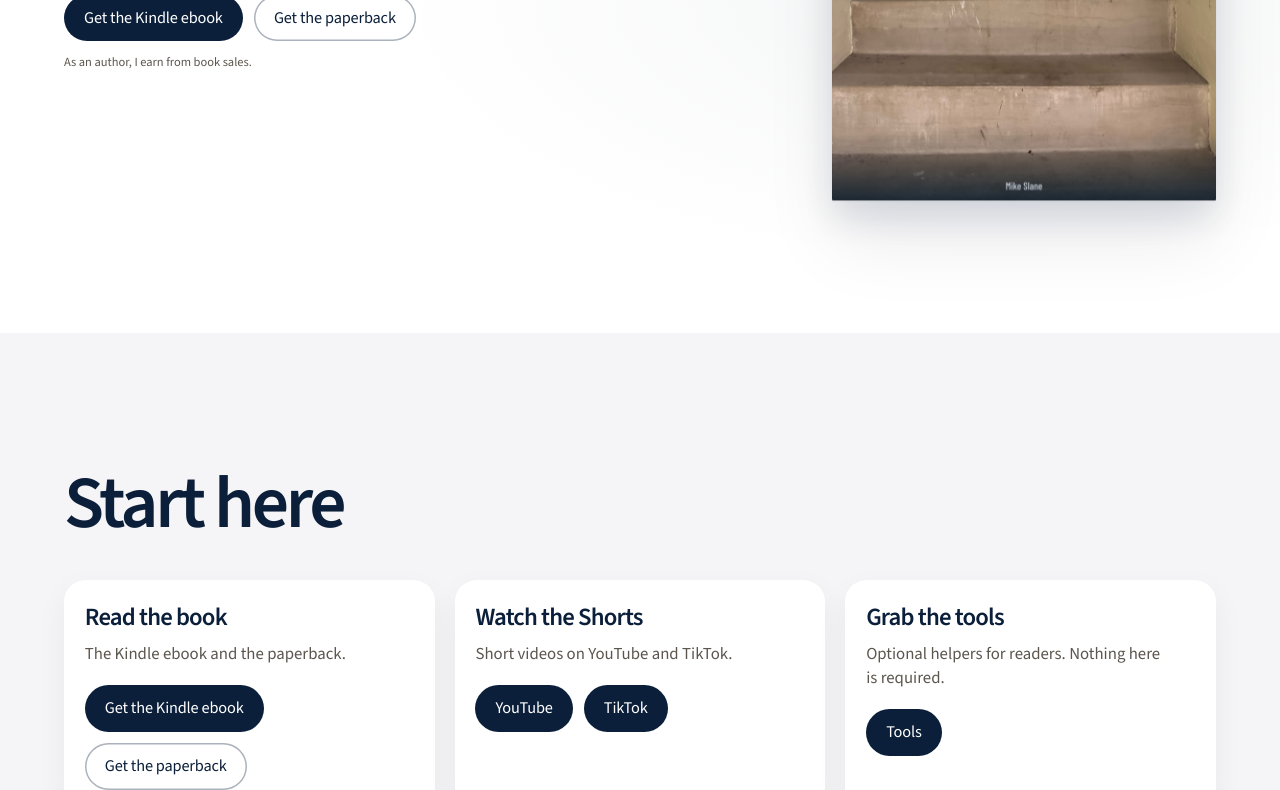
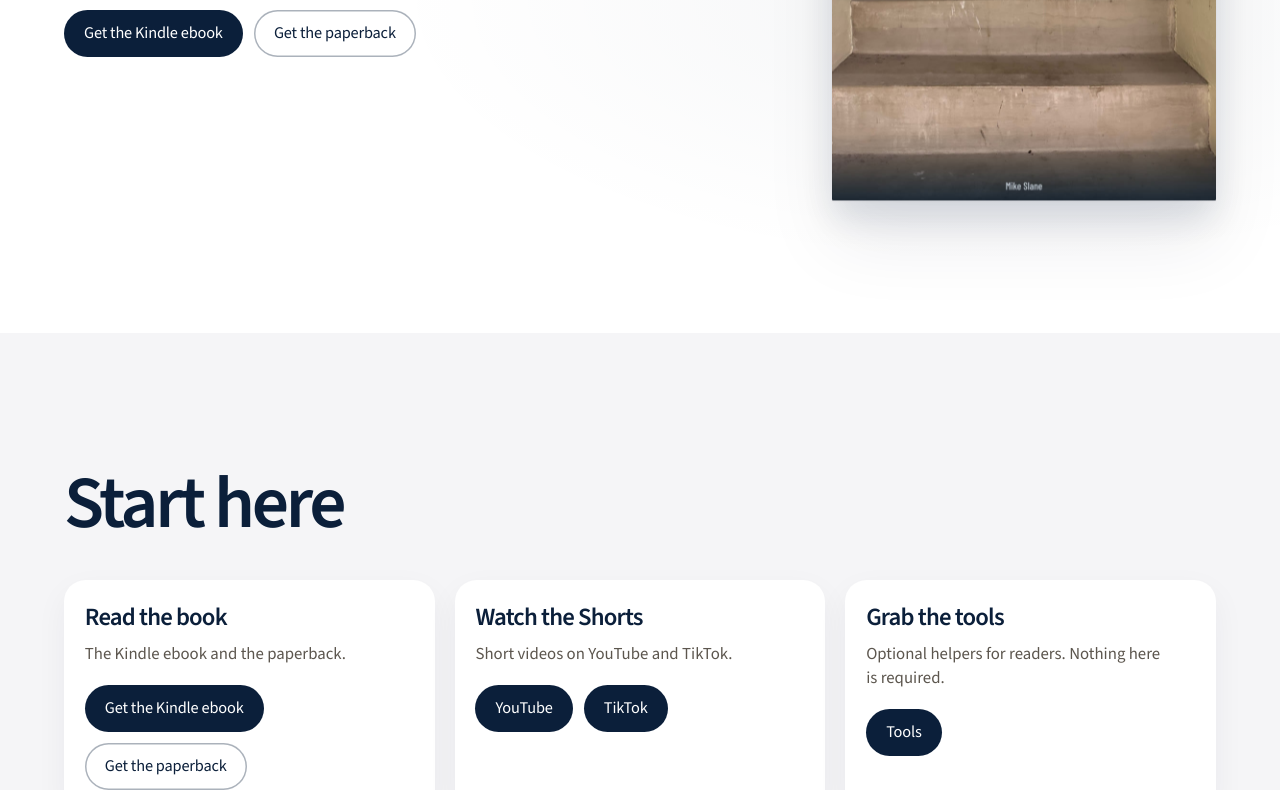
Before and after one commit to MicroFitness/microfitnessbook, a plain HTML site: page index.html in a window 1280 px wide. Shown: the part 536-1326 px from the top of the page. Drawn offline with nearby package versions, Linux system fonts and the light colour scheme.

Commit message:
Remove author earnings line (#16)
Co-authored-by: Cursor Agent <cursoragent@cursor.com>
Co-authored-by: MicroFitness <MicroFitness@users.noreply.github.com>

```diff
--- a/index.html
+++ b/index.html
@@ -47,7 +47,6 @@
             <a class="buy-btn" data-buy="kindle" href="https://www.amazon.com/dp/B0HN61S3MC" target="_blank" rel="noopener">Get the Kindle ebook</a>
             <a class="buy-btn secondary" data-buy="paperback" href="https://www.amazon.com/dp/B0HNRCV22M" target="_blank" rel="noopener">Get the paperback</a>
           </div>
-          <p class="hero-disclosure">As an author, I earn from book sales.</p>
         </div>
         <div class="hero-visual">
           <div class="hero-stage">
@@ -226,7 +225,6 @@
         <a href="https://www.youtube.com/@microfitnessbook" target="_blank" rel="noopener noreferrer">YouTube <span class="handle">@microfitnessbook</span></a>
       </nav>
       <p class="legal">Education, not medical advice. Check with your doctor before starting any exercise or diet change.</p>
-      <p class="legal">As an author, I earn from book sales.</p>
       <p class="colophon">© <span id="y">2026</span> MicroFitness · microfitnessbook.com</p>
     </div>
   </footer>
```
